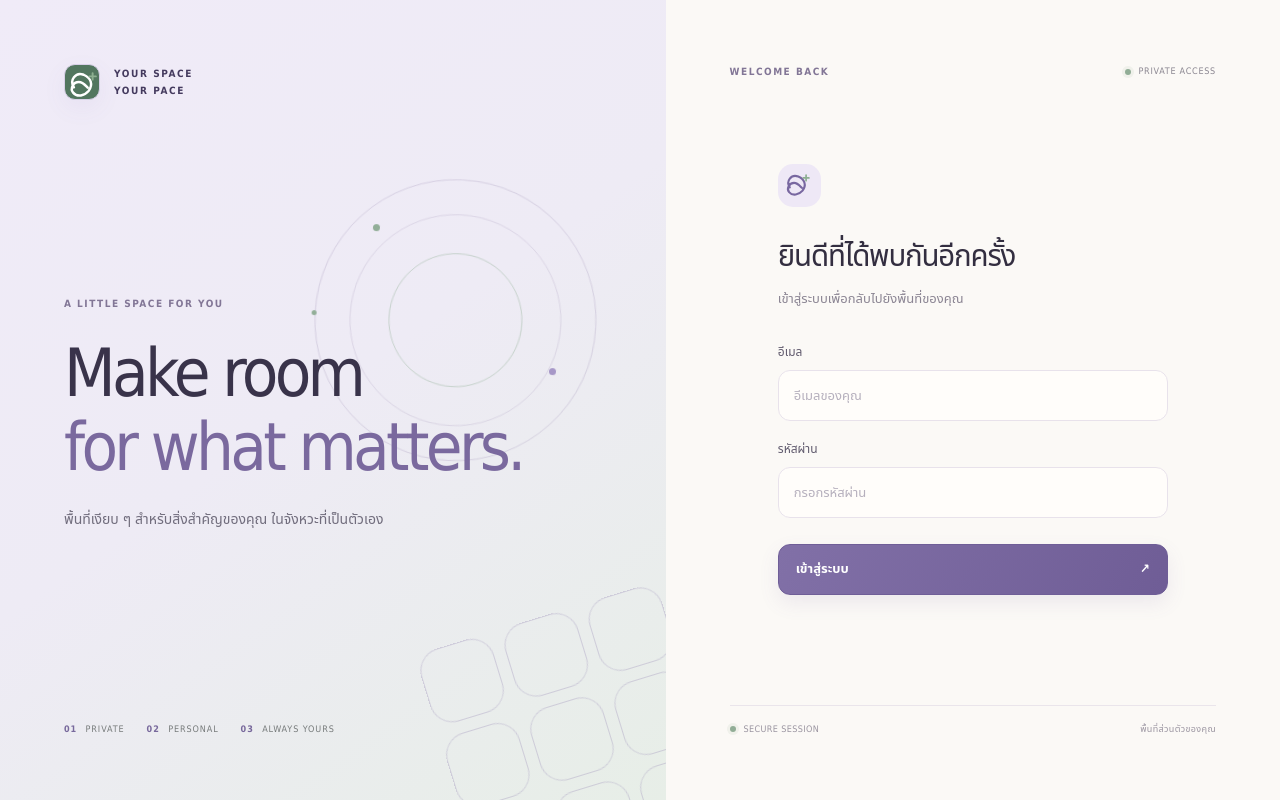
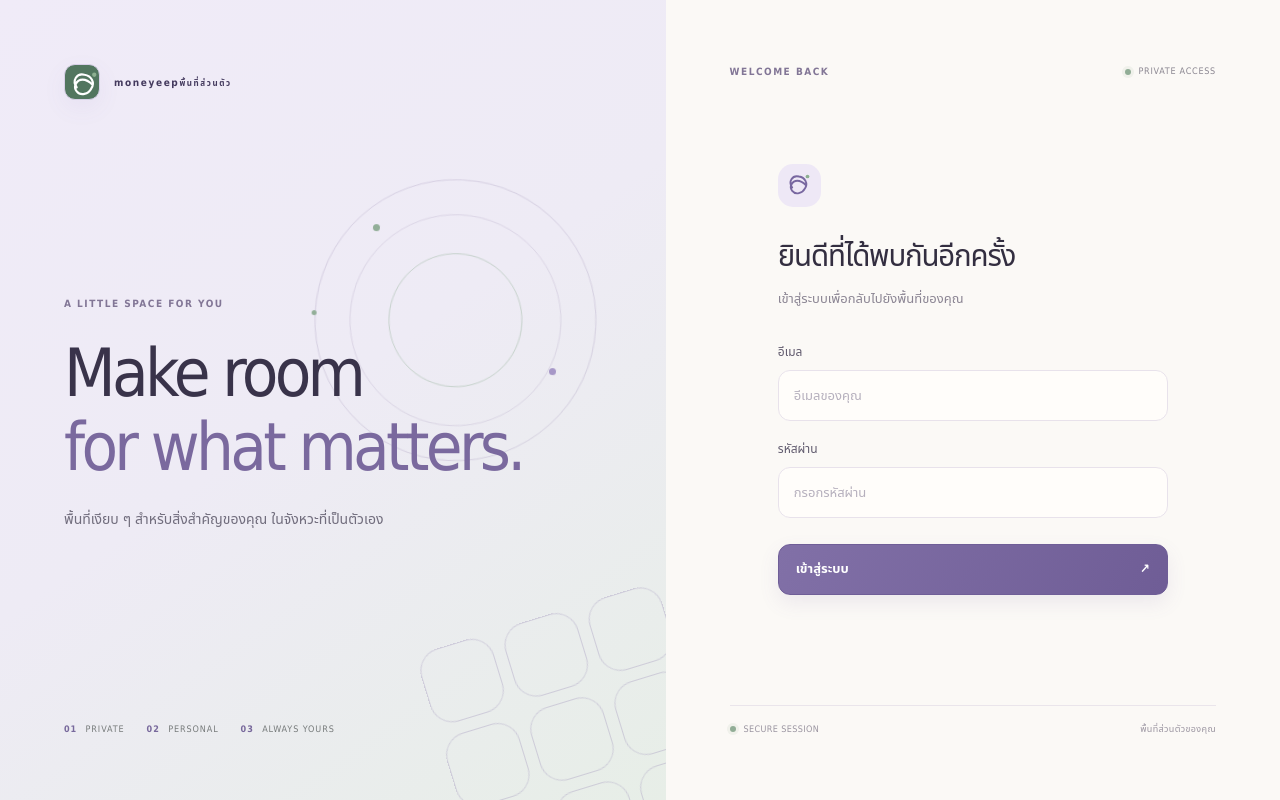
Before and after one commit to smmm1/money102, a React (Vite) app: page / in a window 1280 px wide. Built offline with nearby package versions, Linux system fonts and the light colour scheme; no server answers.

Commit message:
Update login branding to current Moneyeep logo

```diff
--- a/src/CloudAuth.tsx
+++ b/src/CloudAuth.tsx
@@ -56,7 +56,7 @@ async function api(path: string, init: RequestInit = {}) {
 
 function AuthExperience({ state, title, detail, onRetry }: { state: "loading" | "error"; title: string; detail: string; onRetry?: () => void }) {
   return <main className="cc-auth-screen cc-auth-screen-status"><section className="cc-auth-frame cc-auth-frame-status">
-    <div className="cc-auth-brand-panel"><div className="cc-auth-brand"><span className="cc-auth-logo" aria-hidden="true"><svg viewBox="0 0 48 48" fill="none"><path d="M11 27.5C5 19 13 8 23 12c9 4 12 12 6 20-5 6-14 8-19 2-4-5 0-13 7-13 5 0 8 4 11 7" stroke="currentColor" strokeWidth="3" strokeLinecap="round"/><path d="M34 10v8M30 14h8" stroke="#8DAF91" strokeWidth="2.4" strokeLinecap="round"/></svg></span><strong>YOUR SPACE<br/>YOUR PACE</strong></div>
+    <div className="cc-auth-brand-panel"><div className="cc-auth-brand"><span className="cc-auth-logo" aria-hidden="true"><svg viewBox="0 0 40 40" focusable="false" fill="none"><path d="M12 23C7 16 12 8 20 10c7 1 11 8 7 14-3 6-11 8-15 3-4-5 0-12 6-12 4 0 7 2 10 5" stroke="currentColor" strokeWidth="2.2" strokeLinecap="round"/><circle cx="30" cy="10" r="2.2" fill="#8DAF91"/></svg></span><strong className="cc-auth-brand-name">moneyeep<small>พื้นที่ส่วนตัว</small></strong></div>
       <div className="cc-auth-editorial"><span className="cc-overline">A LITTLE SPACE FOR YOU</span><h1>Make room<br/><em>for what matters.</em></h1><p>พื้นที่เงียบ ๆ สำหรับสิ่งสำคัญของคุณ ในจังหวะที่เป็นตัวเอง</p></div>
       <div className="cc-auth-index"><span><b>01</b> PRIVATE</span><span><b>02</b> PERSONAL</span><span><b>03</b> ALWAYS YOURS</span></div><div className="cc-auth-grid-art" aria-hidden="true"><i/><i/><i/><i/><i/><i/><i/><i/><i/></div><div className="cc-auth-orbit" aria-hidden="true"><span/><span/><span/></div>
     </div>
@@ -194,14 +194,14 @@ export default function CloudAuth({ children }: { children: ReactNode }) {
   if (!user) return <main className="cc-auth-screen">
     <section className="cc-auth-frame">
       <div className="cc-auth-brand-panel">
-        <div className="cc-auth-brand"><span className="cc-auth-logo" aria-hidden="true"><svg viewBox="0 0 48 48" fill="none"><path d="M11 27.5C5 19 13 8 23 12c9 4 12 12 6 20-5 6-14 8-19 2-4-5 0-13 7-13 5 0 8 4 11 7" stroke="currentColor" strokeWidth="3" strokeLinecap="round"/><path d="M34 10v8M30 14h8" stroke="#8DAF91" strokeWidth="2.4" strokeLinecap="round"/></svg></span><strong>YOUR SPACE<br/>YOUR PACE</strong></div>
+        <div className="cc-auth-brand"><span className="cc-auth-logo" aria-hidden="true"><svg viewBox="0 0 40 40" focusable="false" fill="none"><path d="M12 23C7 16 12 8 20 10c7 1 11 8 7 14-3 6-11 8-15 3-4-5 0-12 6-12 4 0 7 2 10 5" stroke="currentColor" strokeWidth="2.2" strokeLinecap="round"/><circle cx="30" cy="10" r="2.2" fill="#8DAF91"/></svg></span><strong className="cc-auth-brand-name">moneyeep<small>พื้นที่ส่วนตัว</small></strong></div>
         <div className="cc-auth-editorial"><span className="cc-overline">A LITTLE SPACE FOR YOU</span><h1>Make room<br/><em>for what matters.</em></h1><p>พื้นที่เงียบ ๆ สำหรับสิ่งสำคัญของคุณ ในจังหวะที่เป็นตัวเอง</p></div>
         <div className="cc-auth-index"><span><b>01</b> PRIVATE</span><span><b>02</b> PERSONAL</span><span><b>03</b> ALWAYS YOURS</span></div>
         <div className="cc-auth-grid-art" aria-hidden="true"><i/><i/><i/><i/><i/><i/><i/><i/><i/></div><div className="cc-auth-orbit" aria-hidden="true"><span/><span/><span/></div>
       </div>
       <div className="cc-auth-form-side">
         <div className="cc-auth-form-top"><span className="cc-overline">WELCOME BACK</span><span className="cc-auth-lock"><i/> PRIVATE ACCESS</span></div>
-        <div className="cc-auth-form-content"><div className="cc-auth-mini-mark" aria-hidden="true"><svg viewBox="0 0 48 48" fill="none"><path d="M11 27.5C5 19 13 8 23 12c9 4 12 12 6 20-5 6-14 8-19 2-4-5 0-13 7-13 5 0 8 4 11 7" stroke="currentColor" strokeWidth="3" strokeLinecap="round"/><path d="M34 10v8M30 14h8" stroke="#8DAF91" strokeWidth="2.4" strokeLinecap="round"/></svg></div>
+        <div className="cc-auth-form-content"><div className="cc-auth-mini-mark" aria-hidden="true"><svg viewBox="0 0 40 40" focusable="false" fill="none"><path d="M12 23C7 16 12 8 20 10c7 1 11 8 7 14-3 6-11 8-15 3-4-5 0-12 6-12 4 0 7 2 10 5" stroke="currentColor" strokeWidth="2.2" strokeLinecap="round"/><circle cx="30" cy="10" r="2.2" fill="#8DAF91"/></svg></div>
           <h2>ยินดีที่ได้พบกันอีกครั้ง</h2><p className="cc-auth-intro">เข้าสู่ระบบเพื่อกลับไปยังพื้นที่ของคุณ</p>
           <form onSubmit={submit} className="cc-auth-form">
             <label>อีเมล<input type="email" required autoComplete="username" value={email} onChange={e => setEmail(e.target.value)} placeholder="อีเมลของคุณ" /></label>
```
